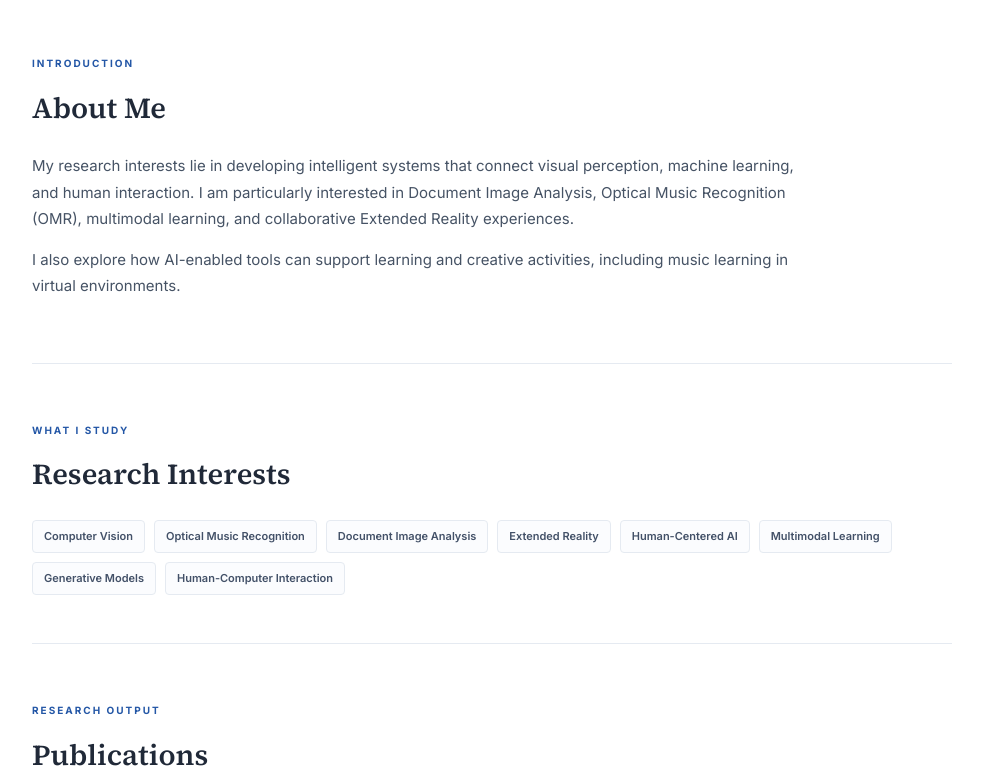
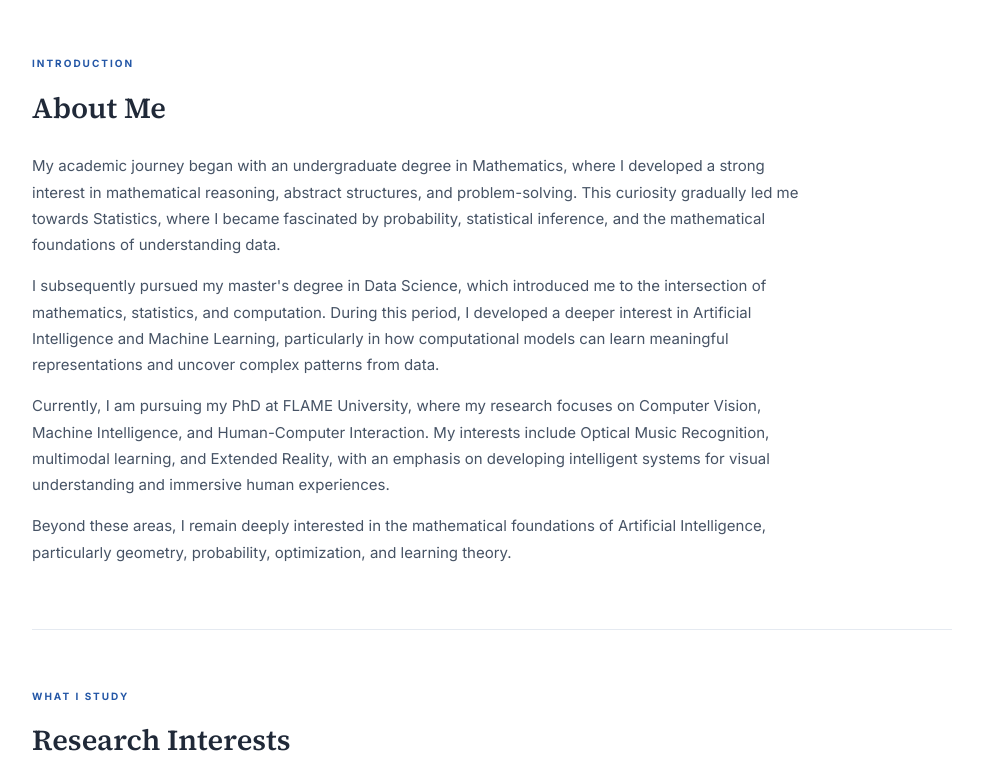
Before and after one commit to ankitpiklu17/ankitpiklu17.github.io, a plain HTML site: page index.html in a window 1280 px wide. Shown: the part 496-1262 px from the top of the page, without its empty margins (148-1131 px from the left). Drawn offline with Linux system fonts and the light colour scheme.

Commit message:
Update index.html

```diff
--- a/index.html
+++ b/index.html
@@ -97,22 +97,41 @@
             </div>
 
             <div class="prose">
-                <p>
-                    My research interests lie in developing intelligent
-                    systems that connect visual perception, machine learning,
-                    and human interaction.
 
-                    I am particularly interested in Document Image Analysis,
-                    Optical Music Recognition (OMR), multimodal learning,
-                    and collaborative Extended Reality experiences.
-                </p>
+    <p>
+        My academic journey began with an undergraduate degree in
+        Mathematics, where I developed a strong interest in mathematical
+        reasoning, abstract structures, and problem-solving. This curiosity
+        gradually led me towards Statistics, where I became fascinated by
+        probability, statistical inference, and the mathematical foundations
+        of understanding data.
+    </p>
 
-                <p>
-                    I also explore how AI-enabled tools can support learning
-                    and creative activities, including music learning in
-                    virtual environments.
-                </p>
-            </div>
+    <p>
+        I subsequently pursued my master's degree in Data Science, which
+        introduced me to the intersection of mathematics, statistics,
+        and computation. During this period, I developed a deeper interest
+        in Artificial Intelligence and Machine Learning, particularly in
+        how computational models can learn meaningful representations
+        and uncover complex patterns from data.
+    </p>
+
+    <p>
+        Currently, I am pursuing my PhD at FLAME University, where my
+        research focuses on Computer Vision, Machine Intelligence, and
+        Human-Computer Interaction. My interests include Optical Music
+        Recognition, multimodal learning, and Extended Reality, with an
+        emphasis on developing intelligent systems for visual understanding
+        and immersive human experiences.
+    </p>
+
+    <p>
+        Beyond these areas, I remain deeply interested in the mathematical
+        foundations of Artificial Intelligence, particularly geometry,
+        probability, optimization, and learning theory.
+    </p>
+
+</div>
 
         </section>
 
```
